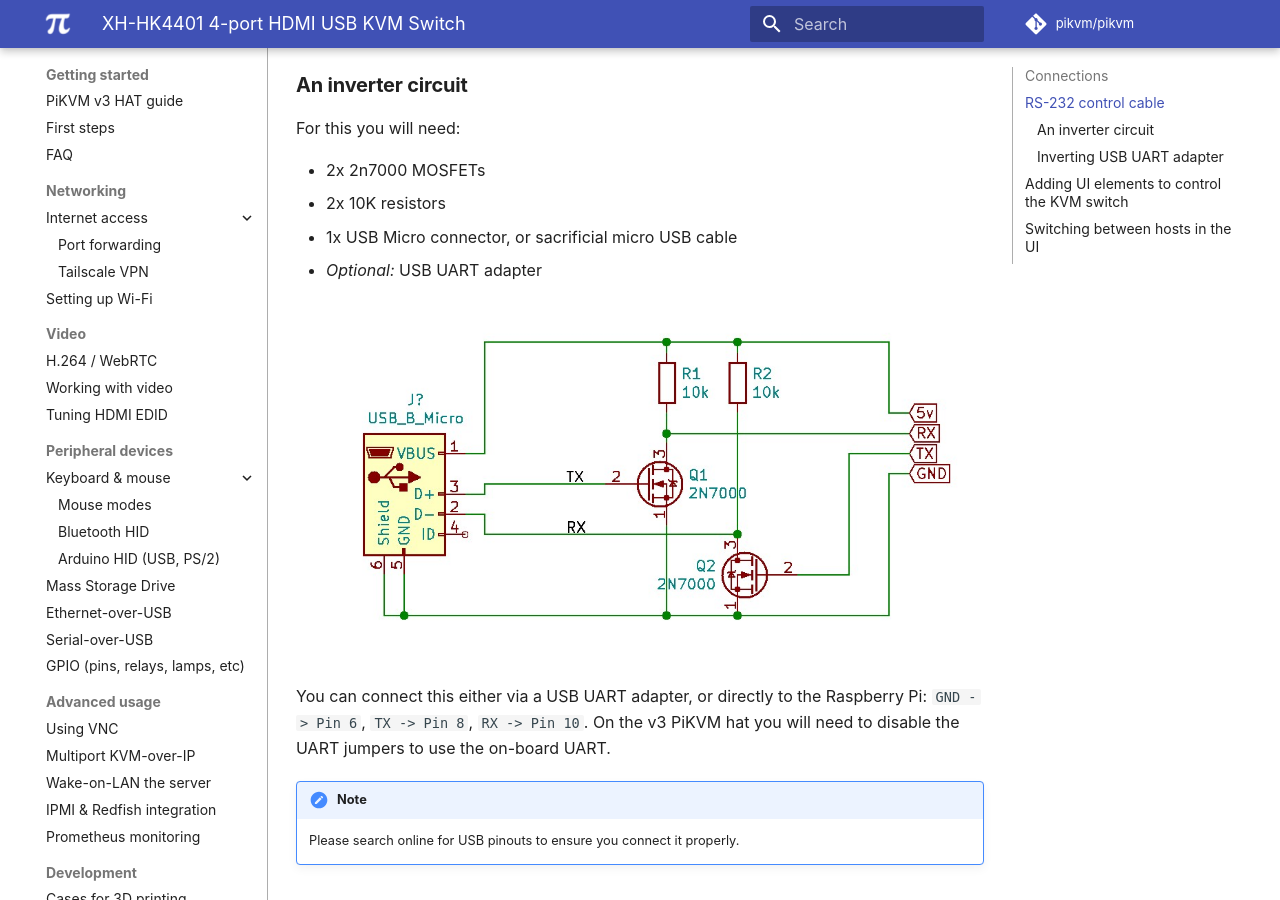
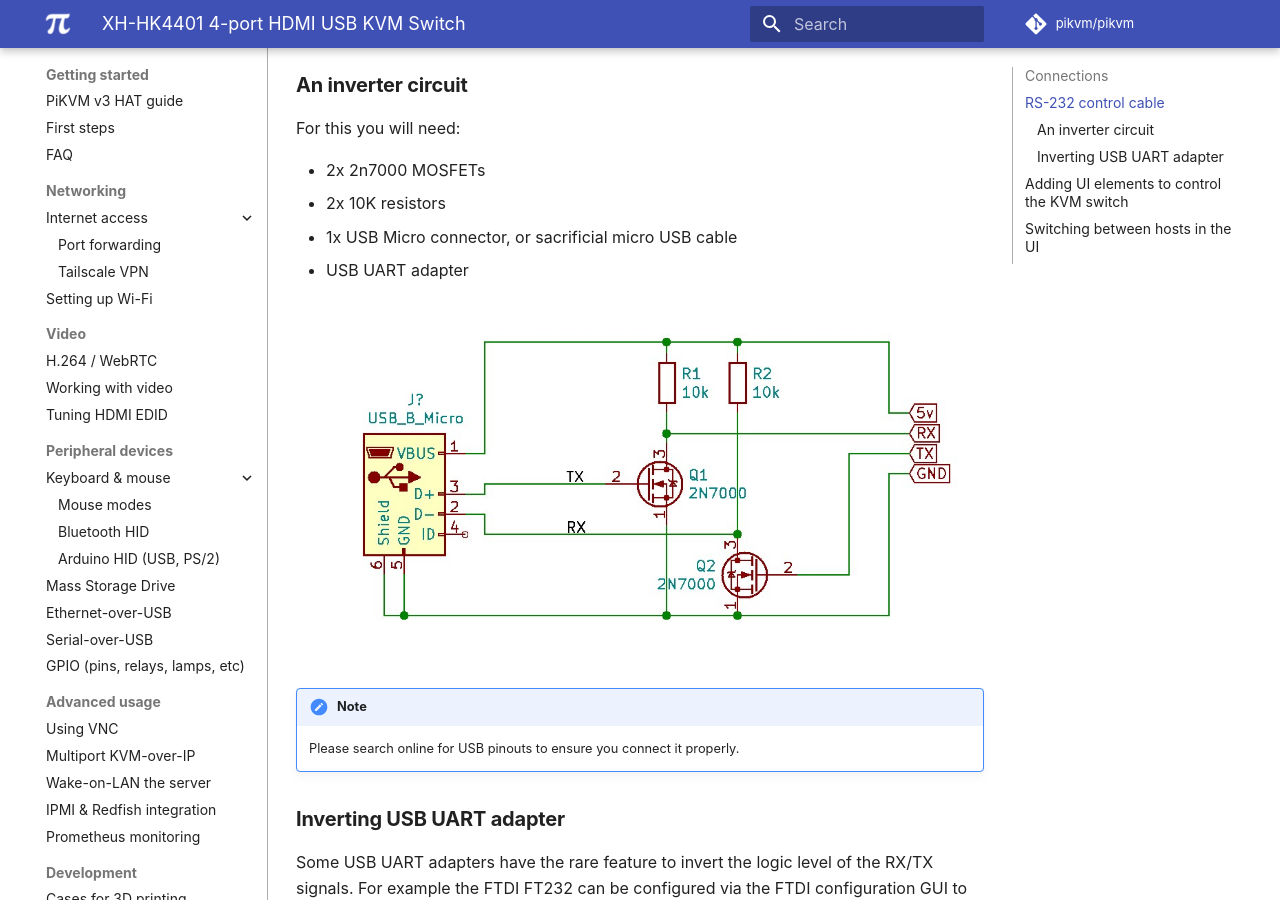
Before and after one commit to pikvm/pikvm, an MkDocs documentation site: the page built from docs/xh_hk4401.md, in a window 1280 px wide and 900 px high, scrolled down 1422 px. Built offline with MkDocs 1.6.1 and Material for MkDocs 9.7.7, drawn with Linux system fonts in a browser that asks for light colours; some web fonts are replaced; comment, search, counter and statistics services are not loaded.

Commit message:
Remove mention of on-board UART from xh-hk4401
In light of the conversation on discord and the GPIO on the Pi not being
5v tolerant, it is best to just not mention it as an option.

```diff
--- a/docs/xh_hk4401.md
+++ b/docs/xh_hk4401.md
@@ -38,12 +38,9 @@
 * 2x 2n7000 MOSFETs
 * 2x 10K resistors
 * 1x USB Micro connector, or sacrificial micro USB cable
-* *Optional:* USB UART adapter
+* USB UART adapter
 
 <img src="xh-hk4401_circuit.jpg" />
-
-You can connect this either via a USB UART adapter, or directly to the Raspberry Pi: `GND -> Pin 6`, `TX -> Pin 8`, `RX -> Pin 10`.
-On the v3 PiKVM hat you will need to disable the UART jumpers to use the on-board UART.
 
 !!! note
     Please search online for USB pinouts to ensure you connect it properly.
```
